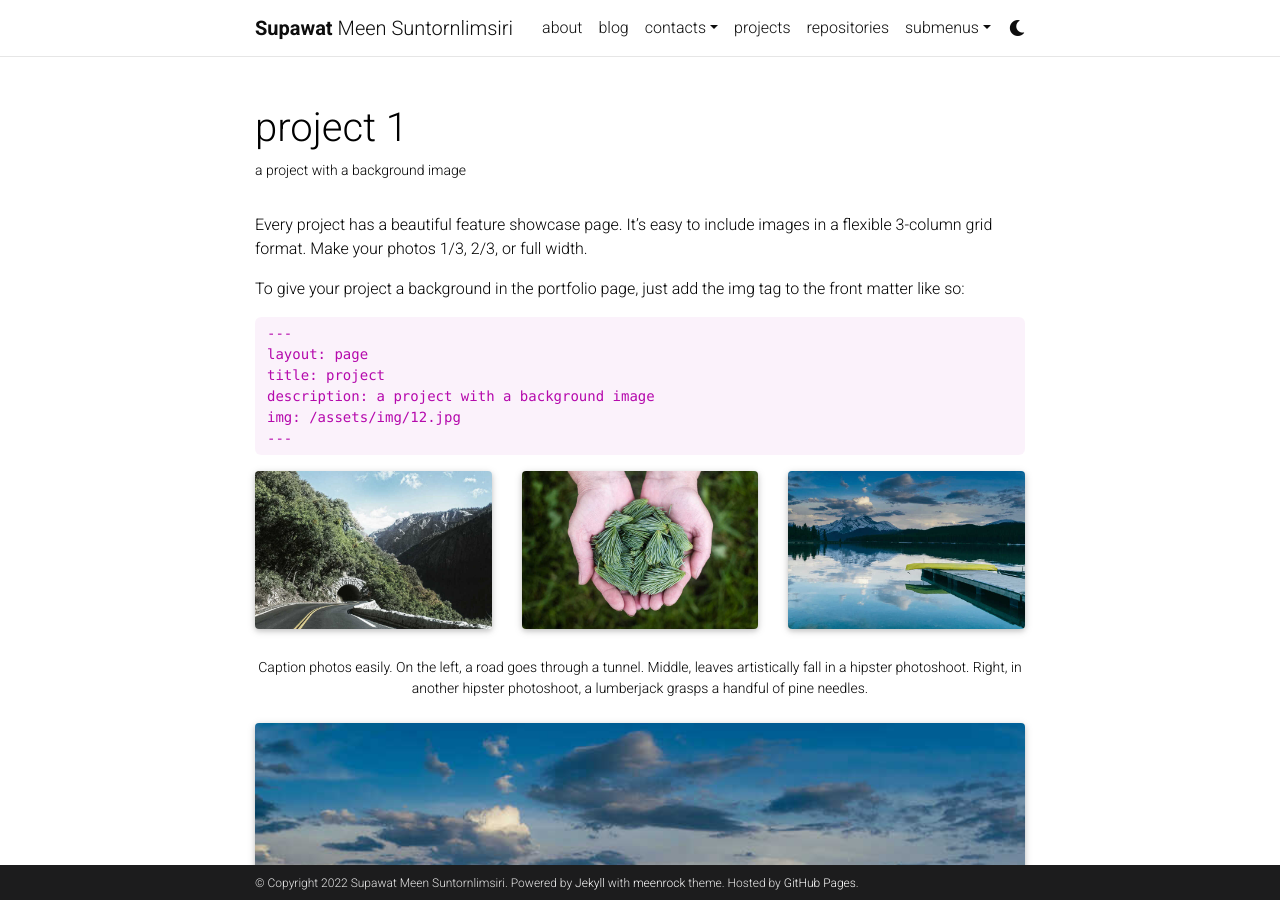
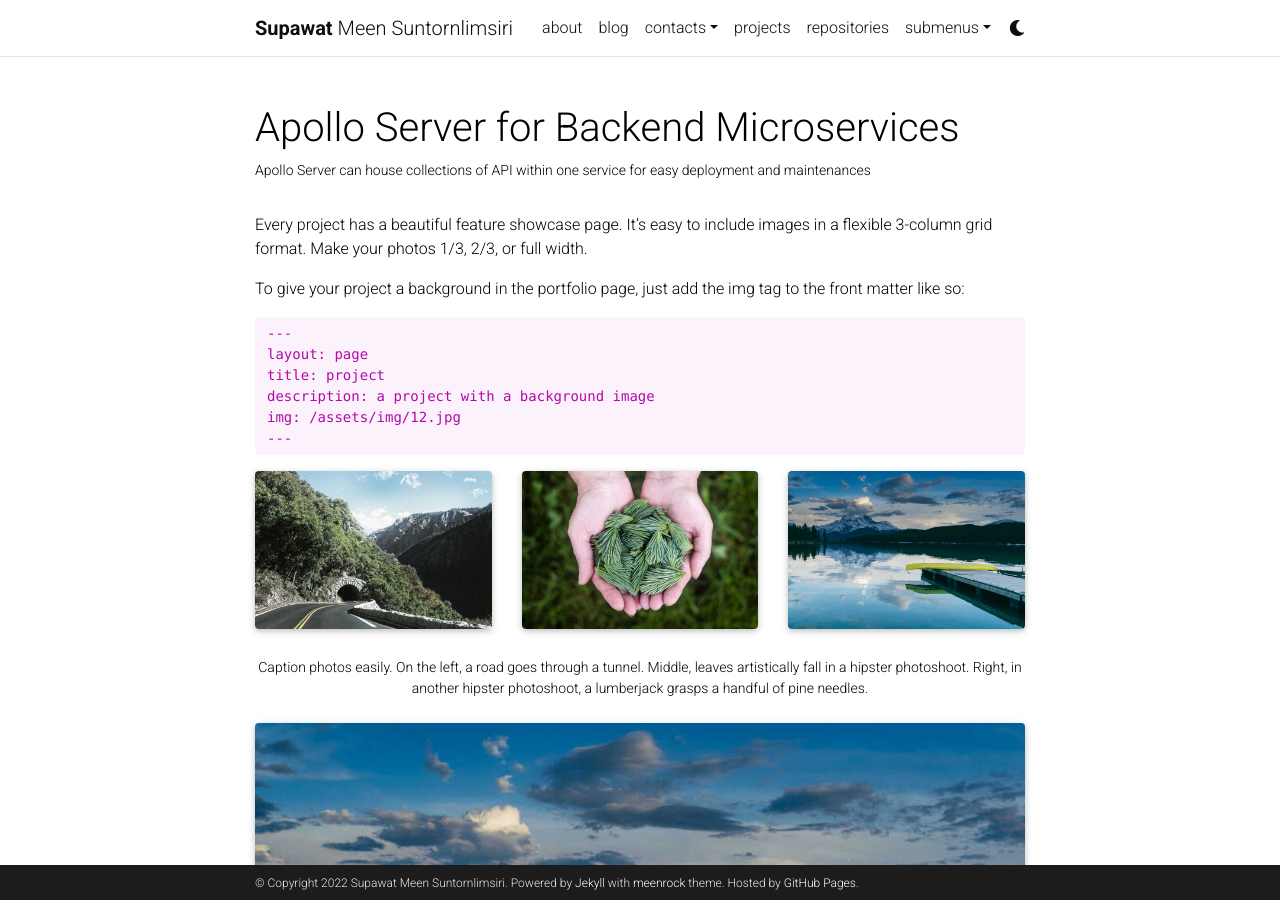
Before and after one commit to meenrock/my-documentation, a Jekyll site: the page built from _projects/1_project.md, in a window 1280 px wide and 900 px high. Built offline with Jekyll 4.4.1, drawn with Linux system fonts in a browser that asks for light colours; full-size pictures stand in for the smaller copies a plugin makes; comment, search, counter and statistics services are not loaded; a style sheet for code colours, icons or effects is not loaded.

Commit message:
update project page 1

```diff
--- a/_projects/1_project.md
+++ b/_projects/1_project.md
@@ -1,8 +1,8 @@
 ---
 layout: page
-title: project 1
-description: a project with a background image
-img: assets/img/12.jpg
+title: Apollo Server for Backend Microservices
+description: Apollo Server can house collections of API within one service for easy deployment and maintenances
+img: assets\img\frontend_backend_diagram.svg
 importance: 1
 category: work
 ---
```
Also changed, not shown: _pages/projects.md (+1 -1 lines), assets/img/frontend_backend_diagram.svg (added).
